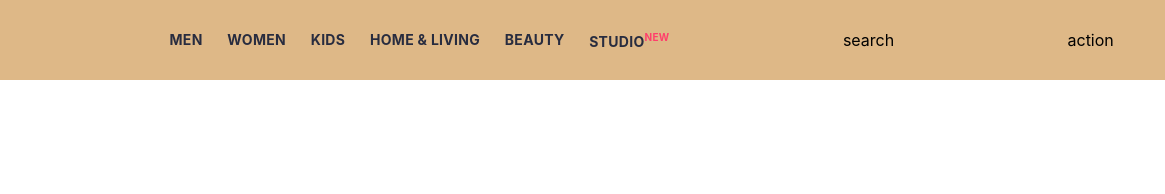
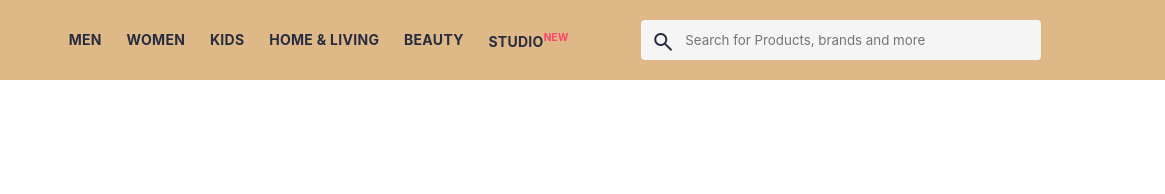
Before and after one commit to rehuuu01/Myntra-Clone, a plain HTML site: page index.html in a window 1280 px wide. Shown: the full height of the page, 115-1280 px from the left. Drawn offline with nearby package versions, Linux system fonts and the light colour scheme.

Commit message:
add initial

```diff
--- a/index.css
+++ b/index.css
@@ -2,6 +2,7 @@
     margin:0;
     padding:0;
     font-family: Assistant,-apple-system,BlinkMacSystemFont,Segoe UI,Roboto,Helvetica,Arial,sans-serif;
+    box-sizing: border-box;
 }
 header{
     display:flex;
@@ -38,3 +39,29 @@ header{
     color:#ff3f6c;
     font-size: 10px;
 }
+.search_bar{
+    height:40px;
+    min-width: 400px;
+    display:flex;
+    align-items: center;
+}
+.search_input{
+    color:#696e79;
+background-color: #f5f5f6;
+flex-grow: 1;
+height:40px;
+border:0;
+ border-radius: 0 4px 4px 0;
+
+}
+.search_icon{
+    box-sizing: content-box;
+    height:20px;
+    padding: 10px;
+
+    background-color:#f5f5f6;
+    color:#282c3f;
+    font-weight: 300;
+    border-radius: 4px 0 0 4px;
+
+}
--- a/index.html
+++ b/index.html
@@ -4,6 +4,7 @@
 
     <title>Myntra clone></title>
     <link rel="stylesheet" href="index.css">
+    <link rel="stylesheet" href="https://fonts.googleapis.com/css2?family=Material+Symbols+Outlined:opsz,wght,FILL,GRAD@20..48,100..700,0..1,-50..200&icon_names=search" />
 
 </head>
 <body>
@@ -21,8 +22,22 @@
             <a href="#">Studio<sup>New</sup></a>
 
         </nav>
-        <div class="search_bar">search</div>
-        <div class="action_bar">action</div>
+        <div class="search_bar">
+            <span class="material-symbols-outlined search_icon">
+search
+</span>
+<input class="search_input" placeholder="Search for Products, brands and more">
+        </div>
+
+        <div class="action_bar">
+            <div class="action_container">
+               <span class="material-symbols-outlined">
+
+</span>
+                 <span class="action_name"></span>
+            </div>
+
+        </div>
 
 
     </header>
```
